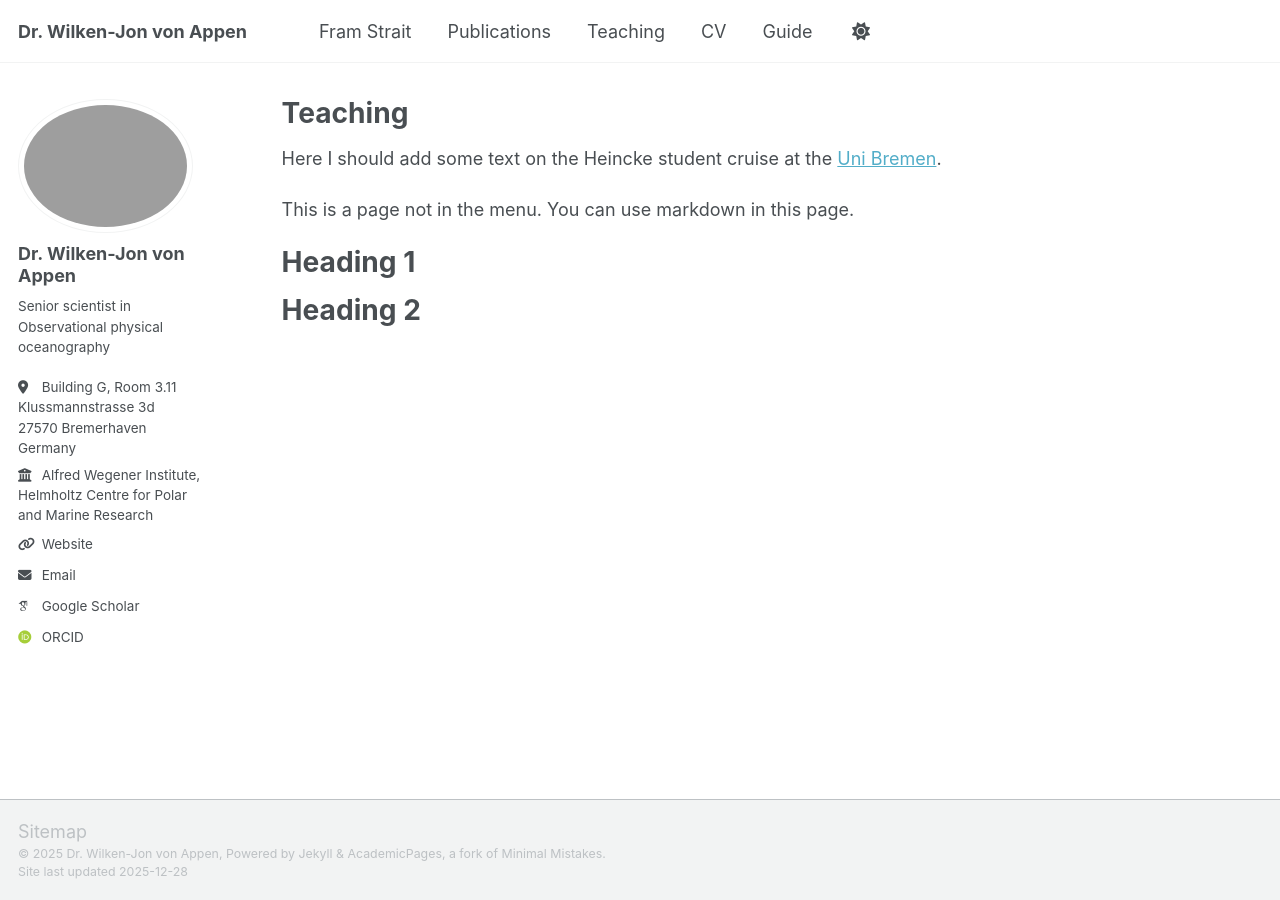
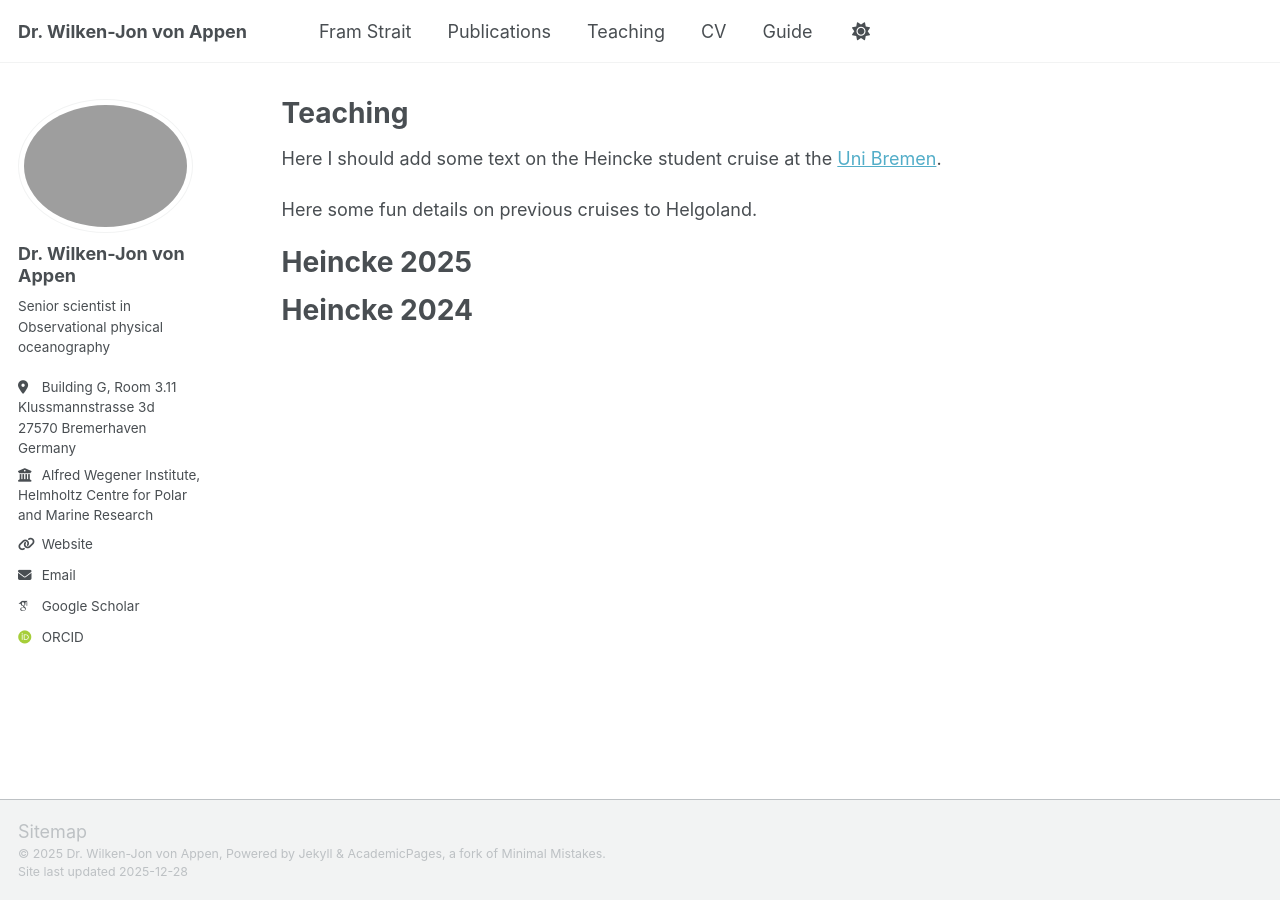
Before and after one commit to wjvappen/wjvappen, a Jekyll site: the page built from _pages/teaching.md, in a window 1280 px wide. Built offline with Jekyll 4.4.1, drawn with Linux system fonts in a browser that asks for light colours; some web fonts are replaced; a script bundle is joined from its source files by our own code; library files that are not in the unit come from our copies.

Commit message:
Update teaching.md

```diff
--- a/_pages/teaching.md
+++ b/_pages/teaching.md
@@ -12,10 +12,10 @@
 
 Here I should add some text on the Heincke student cruise at the [Uni Bremen](https://www.pep.uni-bremen.de/teaching--regulations/pep-students-on-practical-marine-research.html).
 
-This is a page not in the menu. You can use markdown in this page.
+Here some fun details on previous cruises to Helgoland.
 
-Heading 1
+Heincke 2025
 ======
 
-Heading 2
+Heincke 2024
 ======
```
